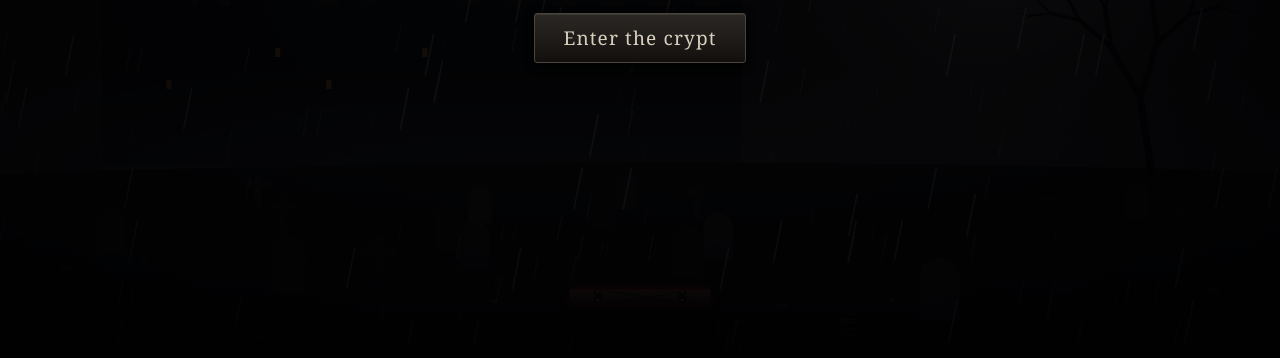
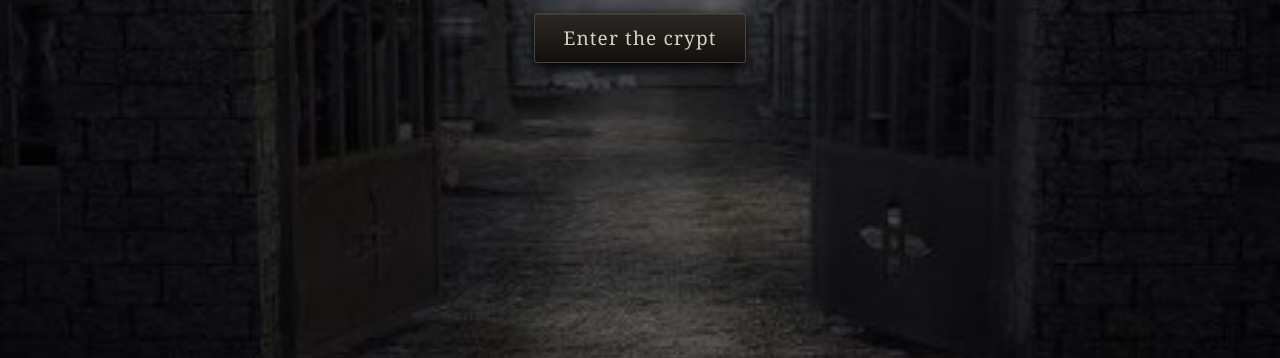
Before and after one commit to JJJJJ-K/Takot, a plain HTML site: page index.html in a window 1280 px wide. Shown: the part 442-800 px from the top of the page. Drawn offline with Linux system fonts and the light colour scheme; a web font is replaced by a local one.

Commit message:
Update asset paths for images and sounds

```diff
--- a/dead-break.html
+++ b/index.html
@@ -38,15 +38,15 @@ const mk2=(w,h)=>{const c=document.createElement('canvas');c.width=w;c.height=h;
    Put your files next to this HTML file and type their names below. Leave '' to use the built-in default.
    Images: jpg / png / webp.  Sounds: mp3 / ogg / wav. */
 const ASSETS={
-  background:'',      // horror background picture
-  brick:'',           // picture used on every brick
-  jumpscareImage:'',  // full-screen jump-scare picture
+  background:'Grave.jpg',      // horror background picture
+  brick:'Brick.jpg',           // picture used on every brick
+  jumpscareImage:'Jump.gif',  // full-screen jump-scare picture
   jumpscareSound:'',  // jump-scare sound
   thunderSound:'',    // plays on every lightning strike
   gameMusic:'',       // loops while playing
   menuMusic:'',       // loops on the menu
-  menuBackground:'',  // picture behind the main menu
-  endBackground:''    // picture behind the Try again / game-over screen
+  menuBackground:'Menu.jpg',  // picture behind the main menu
+  endBackground:'Try.jpg'    // picture behind the Try again / game-over screen
 };
 const A={};
 {const img=(k,u)=>{if(!u)return;const i=new Image();i.onload=()=>{A[k]=i;if(W){if(k==='bg')buildBG();if(k==='brick')bricks.forEach(b=>b.sp=null)}};i.src=u},
```
